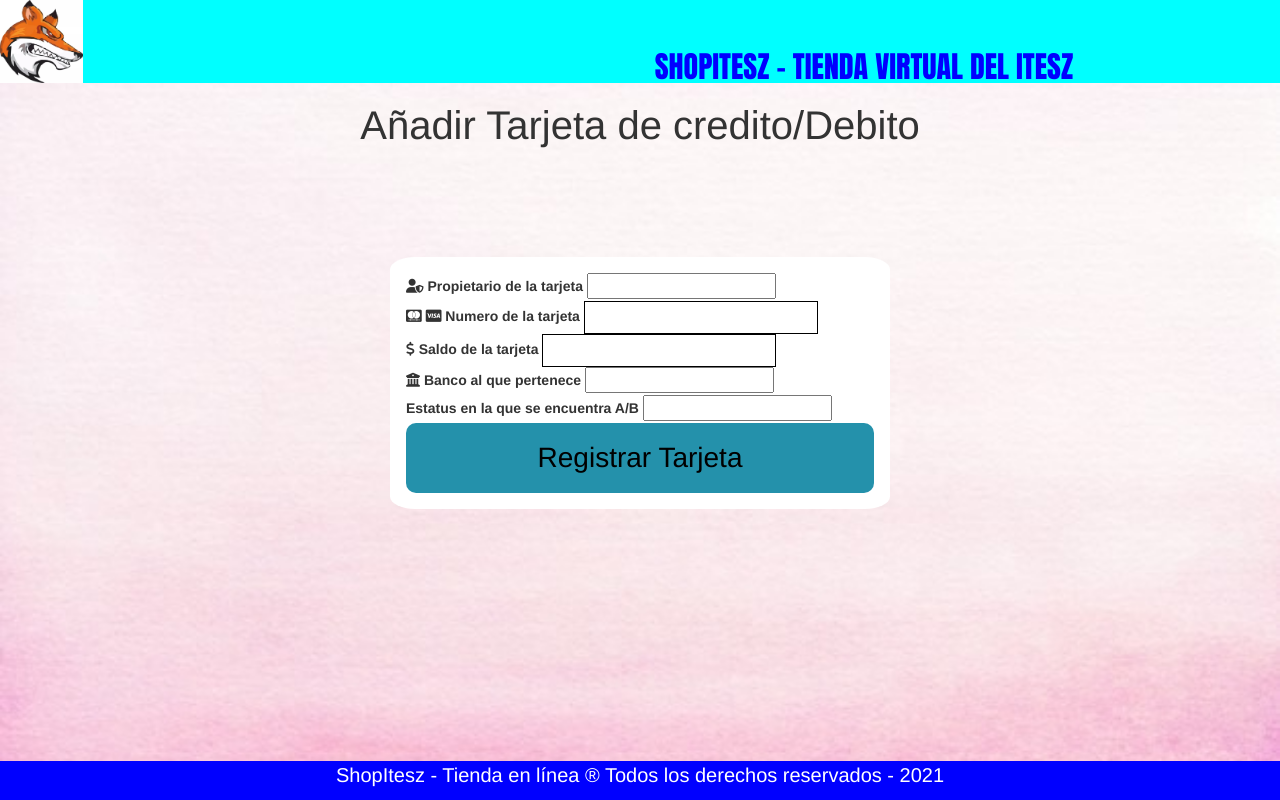
After one commit to carlosflores7/Verano_Shopitesz_Eq7, a Flask app: page /tarjetas in a window 1280 px wide. The commit adds this page. Run offline with Flask 2, Linux system fonts and the light colour scheme; some libraries are stand-ins or nearby versions.

Commit message:
Ultima Revision
22:10
08/07

Co-Authored-By: BrunoAMH <86796020+BrunoAMH@users.noreply.github.com>
Co-Authored-By: carlosflores7 <83609971+carlosflores7@users.noreply.github.com>

```diff
--- a/PruebaAplicacion/app.py
+++ b/PruebaAplicacion/app.py
@@ -16,10 +16,9 @@ def validarSesion():
 def registrarCuenta():
     return render_template("usuarios/registrarCuenta.html")
 
-@app.route("/login", methods=['POST'])
+@app.route("/login")
 def login():
-    correo=request.form['correo']
-    return "Validando al usuario "+correo
+    return render_template('usuarios/Login.html')
 
 @app.route("/productos")
 def consultarProductos():
@@ -33,5 +32,31 @@ def categorias():
 def carrito():
     return render_template("usuarios/carrito.html")
 
+@app.route('/tarjetas')
+def Tarjetas():
+    return render_template('Usuarios/tarjetas.html')
+
+
+@app.route('/verperfil')
+def verperfil():
+    return render_template('usuarios/VerPerfil.html')
+
+@app.route("/pedidosclt")
+def consultarPedidos():
+    #return "Retorna la lista de productos"
+    return render_template("pedidosclt/pedidocl.html")
+
+@app.route("/pedidosclt/pedidosdetalle")
+def detallesPeddidos():
+    return render_template("pedidosclt/pedidocliente.html")
+
+@app.route("/vendedorpedido/pedidosad")
+def vendedorpedidos():
+    return render_template("vendedorpedido/pedidosadministrados.html")
+
+@app.route("/vendedorpedido/pedidovendidosad")
+def vendedorpedidosadministrados():
+    return render_template("vendedorpedido/pedidosvendedoradministrativos.html")
+
 if __name__== '__main__':
     app.run(debug=True)
--- a/PruebaAplicacion/static/css/estilo.css
+++ b/PruebaAplicacion/static/css/estilo.css
@@ -65,3 +65,143 @@ p[class="inicio"]{
 #tablaProductos{
 	max-width: 80%;
 }
+*{
+    box-sizing: border-box;
+}
+.fotoPerfil{
+    width: 25%;
+    padding: 1px;
+    margin-top: 11px;
+    margin: auto;
+    margin-left:180px;
+
+}
+
+.contenedor {
+    width: 100%;
+    padding: 15px;
+
+}
+.contenedor2 {
+    width: 100%;
+    padding: 15px;
+
+}
+.formulario{
+    background: #fff;
+    margin-top: 150px;
+    padding: 3px;
+}
+
+h1 {
+    text-align: center;
+    font-size: 40px;
+
+}
+input[type ="email"],
+input[type ="password"],
+{
+    font-size: 28px;
+    width: 82%;
+    padding: 18PX;
+    border: none;
+}
+input[type ="text"],
+{
+    font-size: 28px;
+    width: 82%;
+    padding: 11PX;
+    border: none;
+
+}
+input[type ="number"]{
+    font-size: 12px;
+    width: 50%;
+    padding: 7PX;
+    border: 1px solid black;
+
+}
+
+.input-contenedor{
+margin-bottom: 15px;
+border: 1px solid black;
+
+}
+.input-contenedor2{
+margin-bottom: 1px;
+border: 1px solid black;
+
+}
+.icon{
+    min-width: 58px;
+    text-align: center;
+    color: black;
+}
+.button{
+    border: none;
+    width: 100%;
+    color: black;
+    font-size: 28px;
+    background: #2491AB;
+    padding: 15px 20px;
+    border-radius: 10px;
+    cursor: pointer;
+
+}.button:hover{
+    background: cadetblue;
+}
+p{
+    text-align: center;
+}
+.link{
+    text-decoration: none;
+    color: #2491AB;
+    font-weight: 680;
+}
+.link:hover{
+    color: cadetblue;
+
+}
+.Revelador{
+    border: none;
+    width: 30%;
+    color: black;
+    font-size: 16px;
+    background: #DFC8EE;
+    padding: 3px 4px;
+    border-radius: 10px;
+    cursor: pointer;
+
+}
+
+
+.TarjetasCuadro{
+     background: #fff;
+    margin-top: 150px;
+    padding: 1px;
+
+}
+
+@media(min-width: 768px){
+    .formulario{
+        margin: auto;
+        width: 500px;
+        margin-top: 110px;
+        border-radius: 5%;
+    }
+    .lista{
+        margin: auto;
+        width: 500px;
+        margin-top: 50px;
+
+    }
+    .TarjetasCuadro{
+        margin: auto;
+        width: 500px;
+        margin-top: 110px;
+        border-radius: 5%;
+    }
+
+    }
+
+}
--- a/PruebaAplicacion/templates/comunes/menu.html
+++ b/PruebaAplicacion/templates/comunes/menu.html
@@ -12,11 +12,13 @@
       <ul class="nav navbar-nav">
         <li><a href="/categorias">Categorías</a></li>
         <li><a href="/carrito">Carrito</a></li>
-        <li><a href="#">Page 3</a></li>
+        <li><a href="/verperfil">Perfil</a></li>
+        <li><a href="/pedidosclt">Pedidos</a></li>
+        <li><a href="/vendedorpedido/pedidosad">Administrar Pedidos</a></li>
       </ul>
       <ul class="nav navbar-nav navbar-right">
         <li><a href="/registrarCuenta"><span class="glyphicon glyphicon-user"></span> Crear cuenta</a></li>
-        <li><a href="#"><span class="glyphicon glyphicon-log-in"></span> Iniciar Sesión</a></li>
+        <li><a href="/login"><span class="glyphicon glyphicon-log-in"></span> Iniciar Sesión</a></li>
       </ul>
     </div>
   </div>
--- a/PruebaAplicacion/templates/pedidosclt/pedidocl.html
+++ b/PruebaAplicacion/templates/pedidosclt/pedidocl.html
@@ -1,5 +1,8 @@
 {% extends 'comunes/base.html' %}
-
+{% block navbar %}
+	{{super()}}
+	{% include 'comunes/menu.html' %}
+{% endblock %}
 {% block contenido %}
     <h1>PEDIDOS REALIZADOS</h1>
     <div class="table">
--- a/PruebaAplicacion/templates/usuarios/carrito.html
+++ b/PruebaAplicacion/templates/usuarios/carrito.html
@@ -29,7 +29,7 @@
             <td>Pendiente</td>
         </tr>
     </table>
-    <button type="button" class="btn btn-warning" data-toggle="modal" data-target="#myModal">Agregar al carrito</button>
+    <button type="button" class="btn btn-warning" data-toggle="modal" data-target="#myModal">Pagar</button>
 
     <div class="modal fade" id="myModal" role="dialog">
     <div class="modal-dialog">
--- a/PruebaAplicacion/templates/usuarios/registrarCuenta.html
+++ b/PruebaAplicacion/templates/usuarios/registrarCuenta.html
@@ -1,7 +1,7 @@
 {% extends 'comunes/base.html' %}
 {% block navbar %}
 	{{super()}}
-	{% include 'comunes/menu.html' %}
+
 {% endblock %}
 {% block contenido %}
 	<h1 class="text-center">Crear cuenta</h1>
@@ -34,7 +34,7 @@
 		<br>
 		<center>
 			<button type="button" class="btn btn-danger" data-toggle="modal" data-target="#myModal"><span class="glyphicon glyphicon-ok"></span> Crear cuenta</button>
-			<a href="/validarSesion" class="btn btn-primary mb-3"><span class="glyphicon glyphicon-circle-arrow-left"></span> Regresar al inicio</a>
+			<a href="/" class="btn btn-primary mb-3"><span class="glyphicon glyphicon-circle-arrow-left"></span> Regresar al inicio</a>
 		</center>
 
   <!-- Modal -->
--- /dev/null
+++ b/PruebaAplicacion/templates/usuarios/tarjetas.html
@@ -0,0 +1,52 @@
+{% extends 'Comunes/base.html' %}
+{% block contenido %}
+  <script src="https://kit.fontawesome.com/2530d1feb2.js" crossorigin="anonymous"></script>
+<h1>Añadir Tarjeta de credito/Debito</h1>
+
+<form class="TarjetasCuadro">
+        <div class="contenedor2">
+
+        <div >
+
+            <i class="fas fa-user-shield"></i>
+            <label >Propietario de la tarjeta</label>
+            <input type="text" name="PropietarioTarjeta" maxlength="50" required >
+        </div>
+
+        <div >
+             <i class="fab fa-cc-mastercard"></i>
+            <i class="fab fa-cc-visa"></i>
+            <label >Numero de la tarjeta</label>
+            <input type="number" name="NumeroTarjeta" maxlength="16" required>
+        </div>
+
+        <div >
+            <i class="fas fa-dollar-sign"></i>
+            <label >Saldo de la tarjeta</label>
+            <input type="number" name="Saldo" required>
+        </div>
+
+        <div >
+            <i class="fas fa-university"></i>
+            <label >Banco al que pertenece</label>
+            <input type="text" name="BancoP" required>
+        </div>
+
+        <div >
+            <label >Estatus en la que se encuentra A/B</label>
+            <input type="text" name="Estatus" maxlength="1" required>
+        </div>
+
+            <input type="submit" value="Registrar Tarjeta" class="button">
+
+  </div>
+
+</form>
+
+
+
+
+
+
+
+{% endblock %}
--- a/PruebaAplicacion/templates/vendedorpedido/pedidosvendedoradministrativos.html
+++ b/PruebaAplicacion/templates/vendedorpedido/pedidosvendedoradministrativos.html
@@ -1,5 +1,8 @@
 {% extends 'comunes/base.html' %}
-
+{% block navbar %}
+	{{super()}}
+	{% include 'comunes/menu.html' %}
+{% endblock %}
 {% block contenido %}
     <title>Pedidos Relizados</title>
     <h1>DETALLES DE PEDIDO</h1>
```
Also changed, not shown: PruebaAplicacion/templates/pedidosclt/pedidocliente.html (+8 -5 lines), PruebaAplicacion/templates/usuarios/Login.html (added, +28 -0 lines), PruebaAplicacion/templates/usuarios/VerPerfil.html (added, +24 -0 lines), PruebaAplicacion/templates/vendedorpedido/pedidosadministrados.html (+14 -10 lines), PruebaAplicacion/static/img/carlos.png (added).
